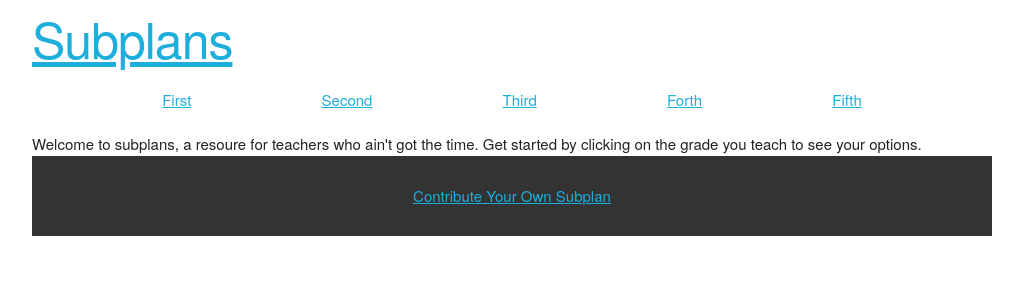
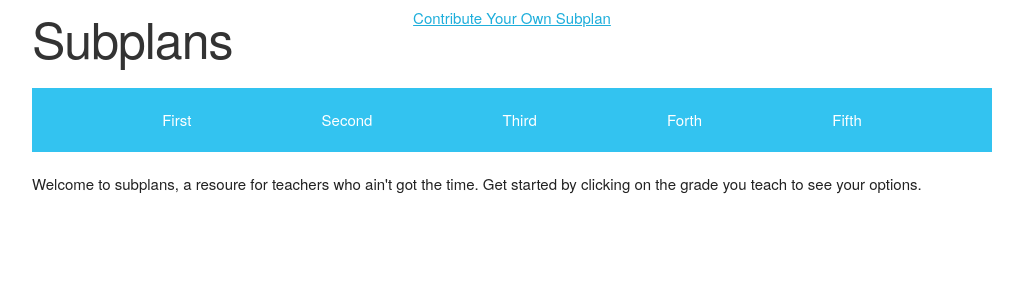
Before and after one commit to mandykparson/subplans-fe, a React (Create React App) app: page / in a window 1280 px wide. Shown: the top 300 px of the page, without its empty margins (128-1151 px from the left). Built offline with nearby package versions, Linux system fonts and the light colour scheme.

Commit message:
it looks better

```diff
--- a/src/App.css
+++ b/src/App.css
@@ -1,10 +1,17 @@
 .nav-bar {
   display:flex;
   justify-content: space-evenly;
+  background-color: #33C3F0;
+  padding-top: 20px;
+  padding-bottom: 20px;
 }
 
 .page-content{
-  margin-top: 20px;
+  padding-top: 20px;
+}
+
+.wrapper{
+  margin-bottom: -300px;
 }
 
 .option-card {
@@ -16,22 +23,34 @@
   line-height: 38px;
   letter-spacing: .1rem;
   text-decoration: none;
-  white-space: nowrap;
   background-color: transparent;
   border-radius: 4px;
   border: 1px solid #bbb;
   cursor: pointer;
   box-sizing: border-box;
+  width: 100%;
+  height: 300px;
+}
+
+.option-cards {
+  position: relative;
+  width: 100%;
+  max-width: 960px;
+  margin: 0 auto;
+  padding: 0 20px;
+  box-sizing: border-box;
+  margin-top: 30px;
 }
 
 .footer {
+  position: absolute;
   bottom: 0;
   width: 100%;
-  height: 80px; /* height of the footer */
-  background-color: #333;
+  height: 30px; /* height of the footer */
   color: #fff;
   text-align: center;
   line-height: 80px;
+  margin-top: 300px;
 }
 
 /* Grid
@@ -141,7 +160,8 @@
   h1, h2, h3, h4, h5, h6 {
     margin-top: 0;
     margin-bottom: 2rem;
-    font-weight: 300; }
+    font-weight: 300;
+    }
   h1 { font-size: 4.0rem; line-height: 1.2;  letter-spacing: -.1rem;}
   h2 { font-size: 3.6rem; line-height: 1.25; letter-spacing: -.1rem; }
   h3 { font-size: 3.0rem; line-height: 1.3;  letter-spacing: -.1rem; }
--- a/src/App.js
+++ b/src/App.js
@@ -14,12 +14,16 @@ function App() {
           <Link
             to="/"
             activeClassName="active-link"
+            style={{ textDecoration: 'none', color: '#333' }}
             exact>
               <h1>Subplans</h1>
           </Link>
         </div>
         <NavBar />
+        <div className='wrapper'>
           <NavBarRoutes />
+        </div>
+        <div className='row'>
           <div className='footer'>
             <Link
                 to="/footer"
@@ -29,6 +33,7 @@ function App() {
             </Link>
         </div>
         </div>
+      </div>
     </Router>
   );
 }
--- a/src/Components/Fifth.js
+++ b/src/Components/Fifth.js
@@ -10,7 +10,7 @@ export default function Fifth() {
   useEffect(() => {
     fetch(optionsURL)
       .then(res => res.json())
-      .then(optionsAPI => setOptions([optionsAPI]))
+      .then(optionsAPI => setOptions(optionsAPI))
   }, [])
 
   return (
--- a/src/Components/First.js
+++ b/src/Components/First.js
@@ -10,12 +10,12 @@ export default function First() {
   useEffect(() => {
     fetch(optionsURL)
       .then(res => res.json())
-      .then(optionsAPI => setOptions([optionsAPI]))
+      .then(optionsAPI => setOptions(optionsAPI))
   }, [])
 
   return (
-    <div>
-        <p>first grade options</p>
+    <div className='page-content'>
+        <p className='sub-header'>first grade options</p>
         <OptionCards options={options} />
     </div>
   )
--- a/src/Components/Footer.js
+++ b/src/Components/Footer.js
@@ -10,17 +10,6 @@ export default function Footer() {
 
     const handleSubmit = (event) => {
         event.preventDefault()
-        // console.log(`Title: ${title}`)
-        // console.log(`Grade: ${grade}`)
-        // console.log(`Overview: ${overview}`)
-        // console.log(`Link: ${link}`)
-
-        const newSubplan = {
-            'title': title,
-            'grade': grade,
-            'overview': overview,
-            'link': link
-        }
 
         fetch(subplansURL, {
             method: 'POST',
--- a/src/Components/Forth.js
+++ b/src/Components/Forth.js
@@ -10,7 +10,7 @@ export default function Forth() {
   useEffect(() => {
     fetch(optionsURL)
       .then(res => res.json())
-      .then(optionsAPI => setOptions([optionsAPI]))
+      .then(optionsAPI => setOptions(optionsAPI))
   }, [])
 
   return (
--- a/src/Components/NavBar.js
+++ b/src/Components/NavBar.js
@@ -3,13 +3,13 @@ import { Link } from 'react-router-dom'
 
 export default function NavBar() {
   return (
-    <div>
+    <div className='row'>
         <div className='nav-bar'>
             <div>
                 <Link
                     to="/first"
                     activeClassName="active-link"
-                    // onClick={() => closeMenu()}
+                    style={{ textDecoration: 'none', color: 'white' }}
                     exact>
                         First
                 </Link>
@@ -18,7 +18,7 @@ export default function NavBar() {
                 <Link
                     to="/second"
                     activeClassName="active-link"
-                    // onClick={() => closeMenu()}
+                    style={{ textDecoration: 'none', color: 'white' }}
                     exact>
                         Second
                 </Link>
@@ -27,7 +27,7 @@ export default function NavBar() {
                 <Link
                     to="/third"
                     activeClassName="active-link"
-                    // onClick={() => closeMenu()}
+                    style={{ textDecoration: 'none', color: 'white' }}
                     exact>
                         Third
                 </Link>
@@ -36,7 +36,7 @@ export default function NavBar() {
                 <Link
                     to="/forth"
                     activeClassName="active-link"
-                    // onClick={() => closeMenu()}
+                    style={{ textDecoration: 'none', color: 'white' }}
                     exact>
                         Forth
                 </Link>
@@ -45,7 +45,7 @@ export default function NavBar() {
                 <Link
                     to="/fifth"
                     activeClassName="active-link"
-                    // onClick={() => closeMenu()}
+                    style={{ textDecoration: 'none', color: 'white' }}
                     exact>
                         Fifth
                 </Link>
--- a/src/Components/OptionCard.js
+++ b/src/Components/OptionCard.js
@@ -9,10 +9,12 @@ export default function OptionCard(props) {
     };
 
   return (
-    <div className='option-card'>
-        <h4>{props.option.title}</h4>
-        <p>{props.option.overview}</p>
-        <button onClick={handleRedirect}>Select</button>
+    <div className='one-half column'>
+      <div className='option-card'>
+          <h4>{props.option.title}</h4>
+          <p>{props.option.overview}</p>
+          <button onClick={handleRedirect}>Select</button>
+      </div>
     </div>
   )
 }
--- a/src/Components/OptionCards.js
+++ b/src/Components/OptionCards.js
@@ -11,6 +11,8 @@ export default function OptionCards(props) {
         })
     }
   return (
-    <div className='container'>{renderOptionCards()}</div>
+    <div className='row'>
+      <div className='option-cards'>{renderOptionCards()}</div>
+    </div>
   )
 }
--- a/src/Components/Second.js
+++ b/src/Components/Second.js
@@ -10,12 +10,11 @@ export default function Second() {
   useEffect(() => {
     fetch(optionsURL)
       .then(res => res.json())
-      .then(optionsAPI => setOptions([optionsAPI]))
+      .then(optionsAPI => setOptions(optionsAPI))
   }, [])
 
   return (
     <div>
-        <p>second grade options</p>
         <OptionCards options={options} />
     </div>
   )
--- a/src/Components/Third.js
+++ b/src/Components/Third.js
@@ -9,7 +9,7 @@ export default function Third() {
   useEffect(() => {
     fetch(optionsURL)
       .then(res => res.json())
-      .then(optionsAPI => setOptions([optionsAPI]))
+      .then(optionsAPI => setOptions(optionsAPI))
   }, [])
 
   return (
```
Lines whose indentation alone changed are shown as unchanged.
